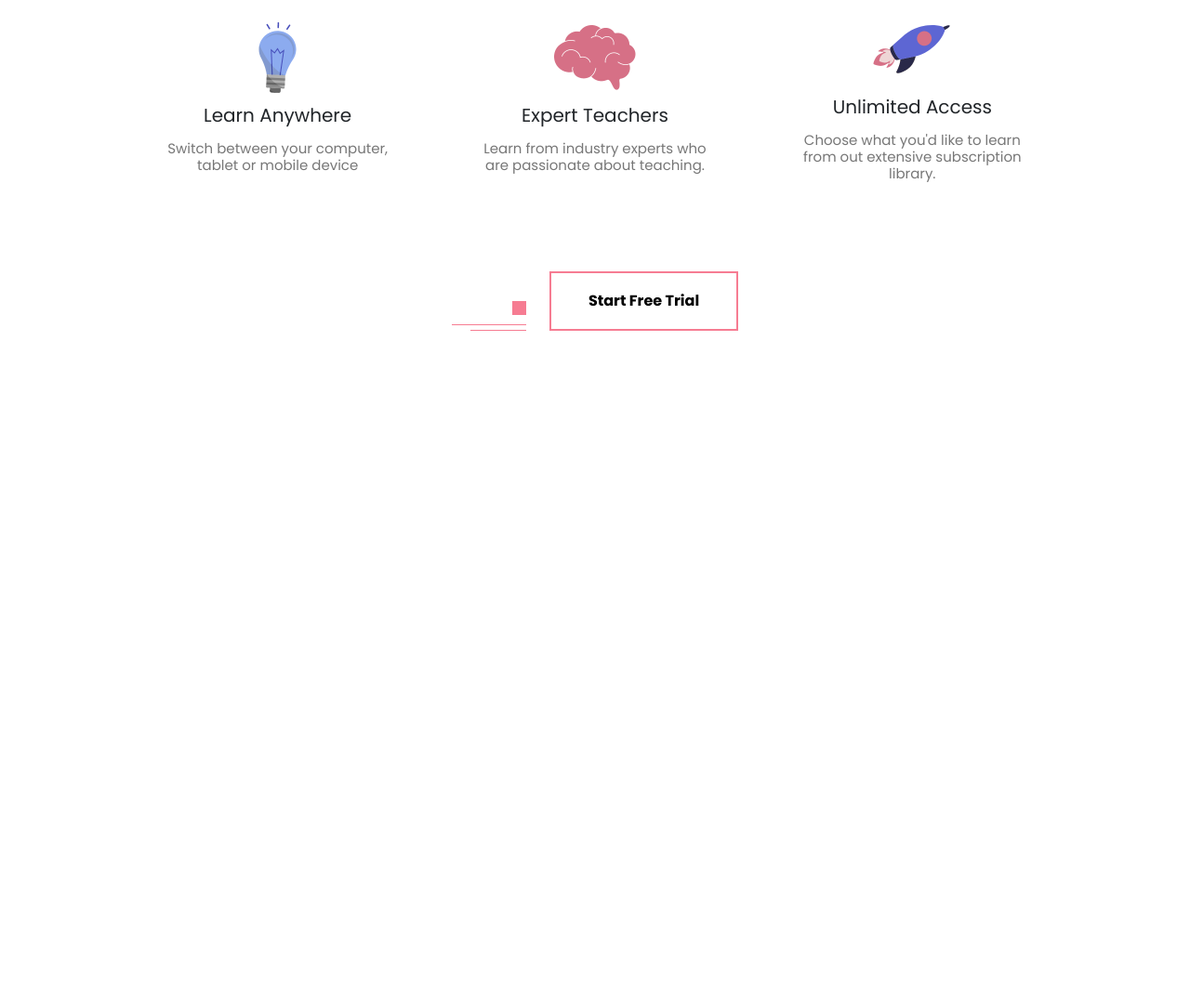
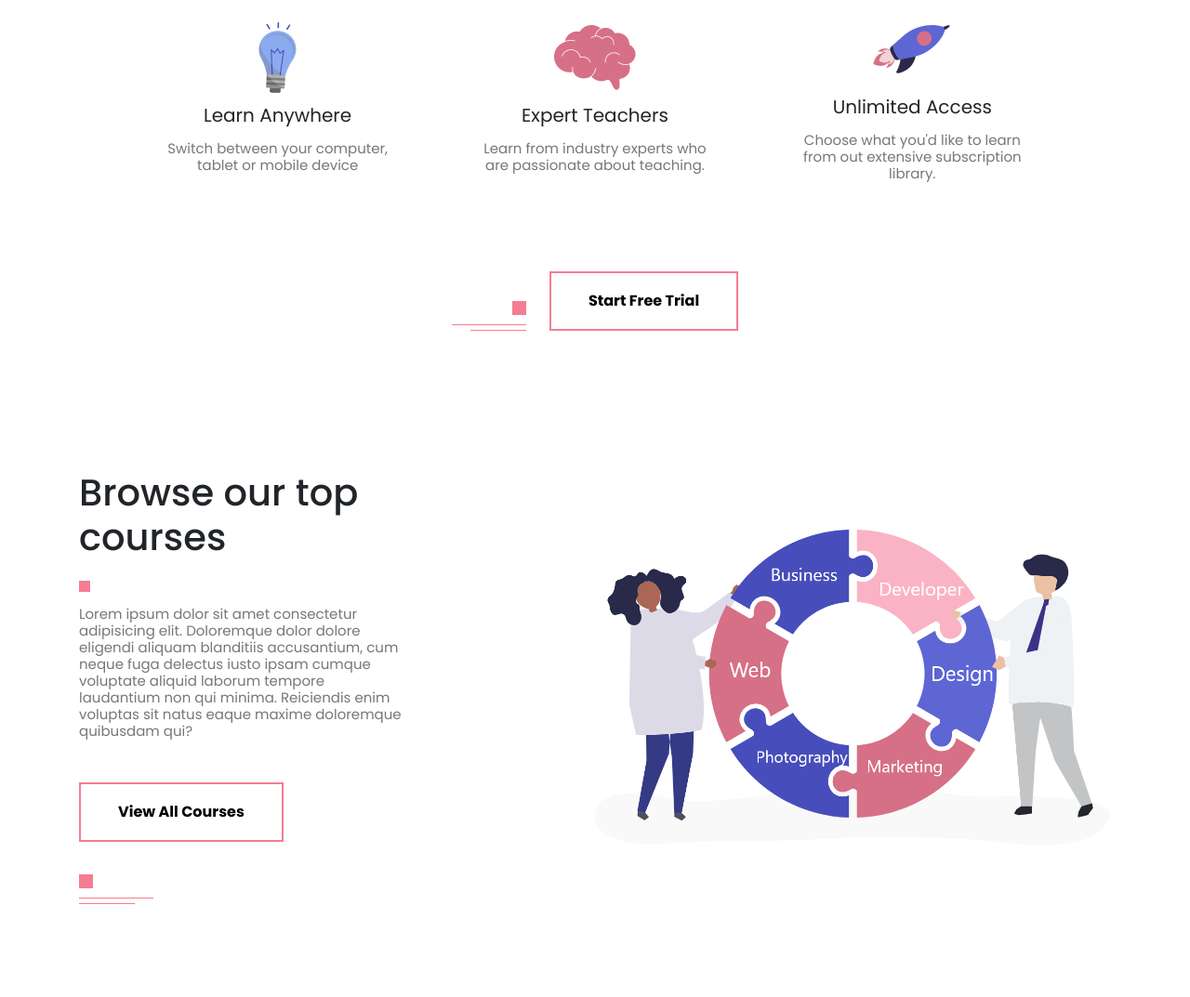
Before and after one commit to rahmat058/Responsive-Website, a plain HTML site: page index.html in a window 1280 px wide. Shown: the part 1706-2779 px from the top of the page at 93% size. Before the commit the page ends 2112 px from the top, so only its background shows below. Drawn offline with nearby package versions, Linux system fonts and the light colour scheme.

Commit message:
Course section is done

```diff
--- a/index.html
+++ b/index.html
@@ -101,6 +101,28 @@
     </div>
   </section>
 
+    <!-- Courses Section -->
+    <section id="courses">
+      <div class="container course-row">
+        <div class="course-left-col">
+          <div class="course-text">
+            <h1>Browse our top <br>courses</h1>
+            <span class="square"></span>
+            <p>Lorem ipsum dolor sit amet consectetur adipisicing elit. Doloremque dolor dolore eligendi aliquam blanditiis accusantium, cum neque fuga delectus iusto ipsam cumque voluptate aliquid laborum tempore laudantium non qui minima. Reiciendis enim voluptas sit natus eaque maxime doloremque quibusdam qui?</p>
+            <button class="common-btn">View All Courses</button>
+            <div class="line">
+              <span class="line-1"></span><br>
+              <span class="line-2"></span><br>
+              <span class="line-3"></span>
+            </div>
+          </div>
+        </div>
+        <div class="course-right-col">
+          <img src="./images/course.png" alt="course">
+        </div>
+      </div>
+    </section>
+
   <script>
     let menuBtn = document.getElementById('menuBtn')
     let sideNav = document.getElementById('sideNav')
--- a/style.css
+++ b/style.css
@@ -189,3 +189,36 @@ nav ul li a {
   margin-right: 25px;
 
 }
+
+
+/* Courses Section */
+#courses {
+  padding: 100px 0;
+}
+
+.course-row {
+  display: flex;
+  align-items: center;
+  flex-wrap: wrap;
+  margin: 0 auto;
+}
+
+.course-left-col {
+  flex-basis: 50%;
+}
+
+.course-right-col {
+  flex-basis: 50%;
+}
+
+.course-right-col img {
+  width: 100%;
+}
+
+.course-text {
+  max-width: 350px;
+}
+
+.course-text button {
+  margin: 30px 0;
+}
```
